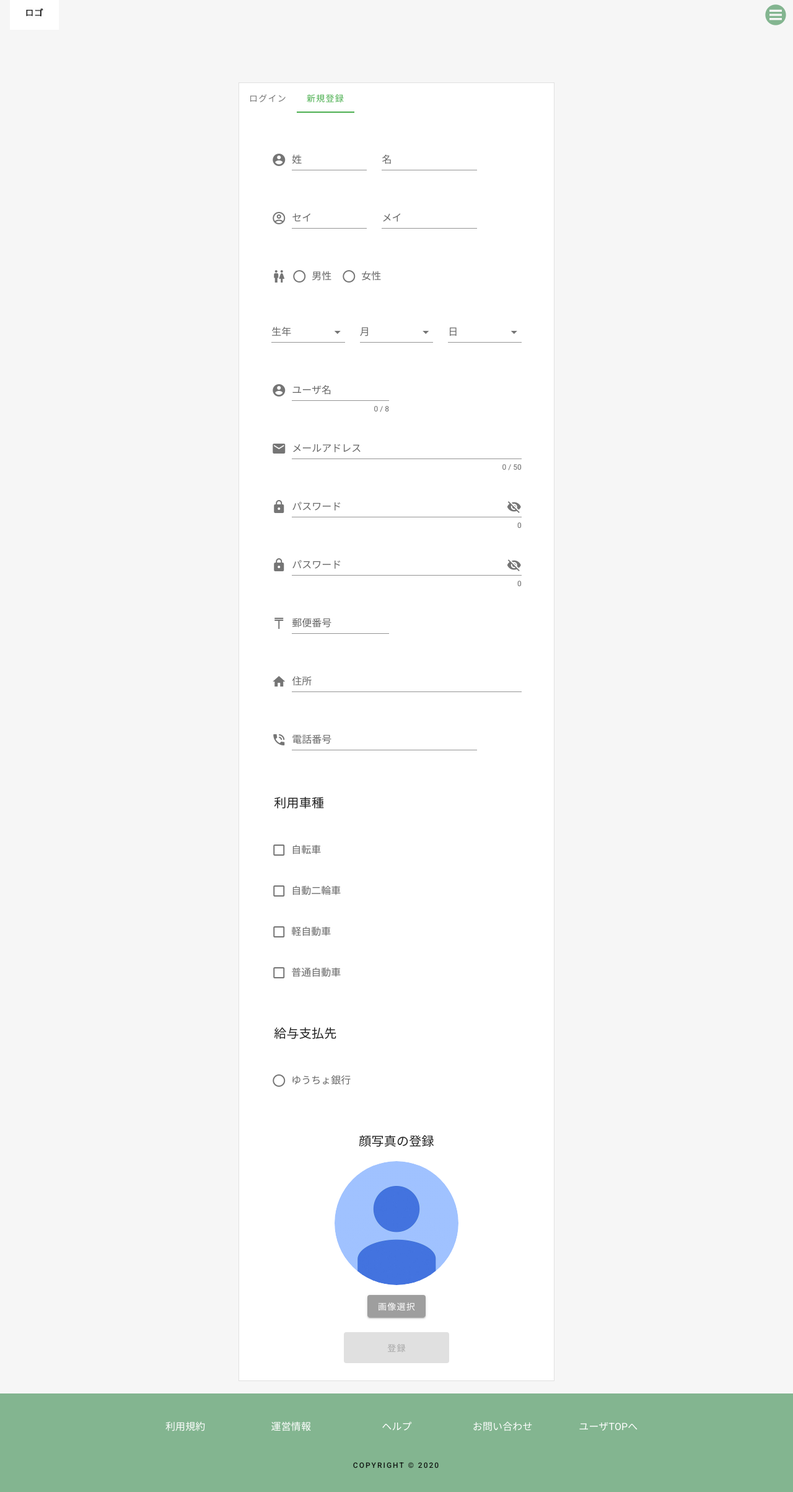
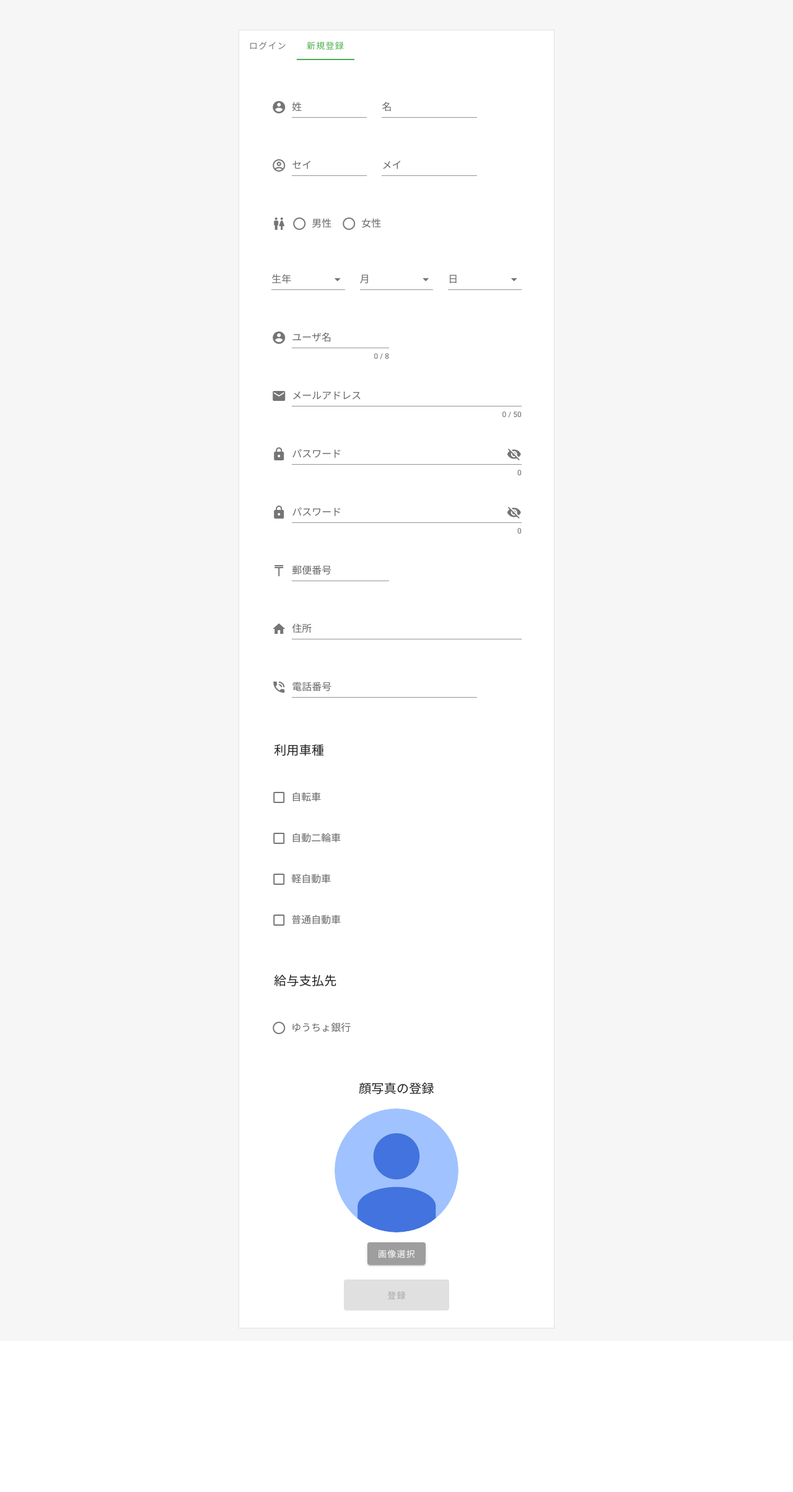
Before and after one commit to K-Fryxell/SmoLogi, a Vue app: page /part_regist in a window 1280 px wide. Shown: the top 2408 px of the page at 62% size. After the commit the page ends 2164 px from the top, so only its background shows below. Built offline with nearby package versions, Linux system fonts and the light colour scheme; no server answers.

Commit message:
hraderDelete

```diff
--- a/src/components/Part/Regist/PartLogin.vue
+++ b/src/components/Part/Regist/PartLogin.vue
@@ -4,7 +4,6 @@
             <v-row justify="center">
                 <v-col lg="8" cols="10" class="mx-12">
                     <v-form ref="form" v-model="valid">
-
                         <!-- mail入力 -->
                         <v-text-field prepend-icon="mdi-email" class="pt-6" v-model="mailaddress"
                             :rules="registemailRules"
--- a/src/views/part/partRegistration.vue
+++ b/src/views/part/partRegistration.vue
@@ -1,8 +1,6 @@
 <template>
     <v-container class="ma-0 pa-0" fluid>
-        <Header/>
         <v-layout class="ma-0 pa-0" column>
-
               <v-row class="ma-0 pa-0" justify="center">
                     <v-flex xs12 lg5>
                         <v-card class="mt-12 mb-5 ma-3 pa-0" tile outlined>
@@ -18,14 +16,11 @@
                     </v-flex>
               </v-row>
         </v-layout>
-        <Footer/>
     </v-container>
 </template>
 <script>
 import partRegist from '@/components/Part/Regist/PartRegist'
 import partLogin from '@/components/Part/Regist/PartLogin'
-import Header from '@/components/Part/PartHeader'
-import Footer from '@/components/Part/PartFooter'
 export default {
     data(){
         return{
@@ -37,8 +32,6 @@ export default {
     components:{
         partRegist,
         partLogin,
-        Header,
-        Footer
     },
     methods: {
         signUp:async function(){
```
